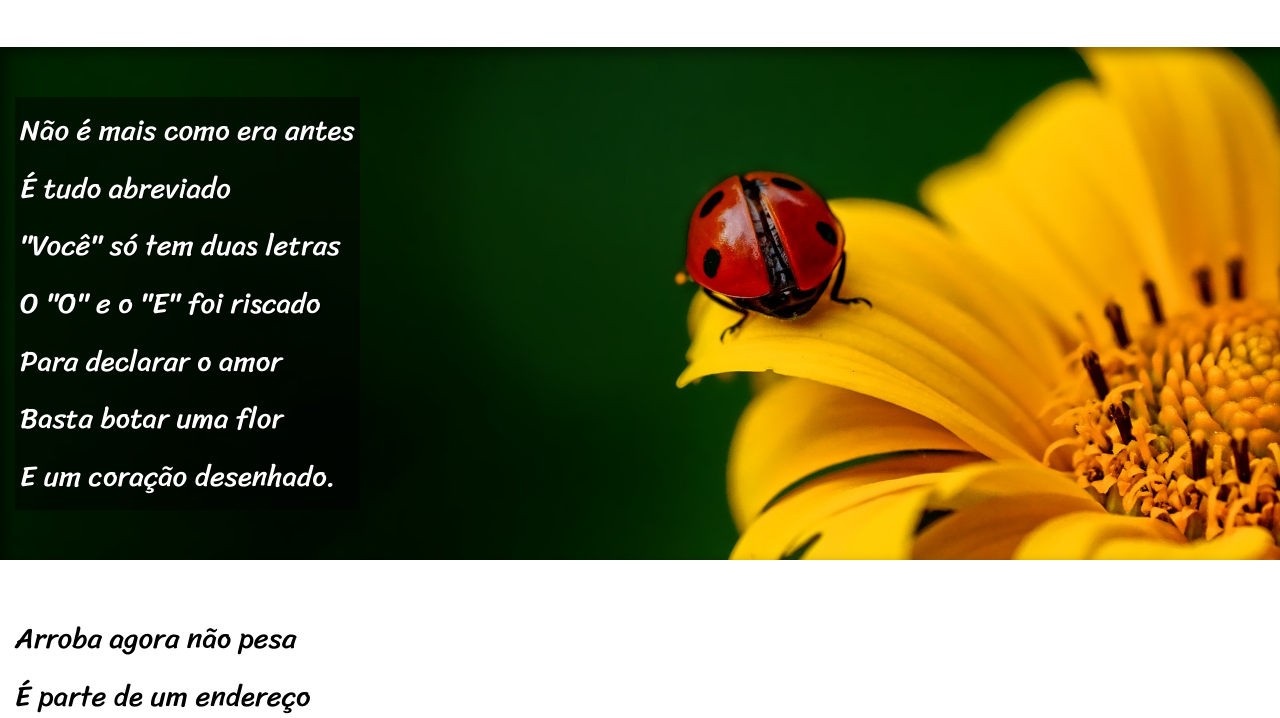
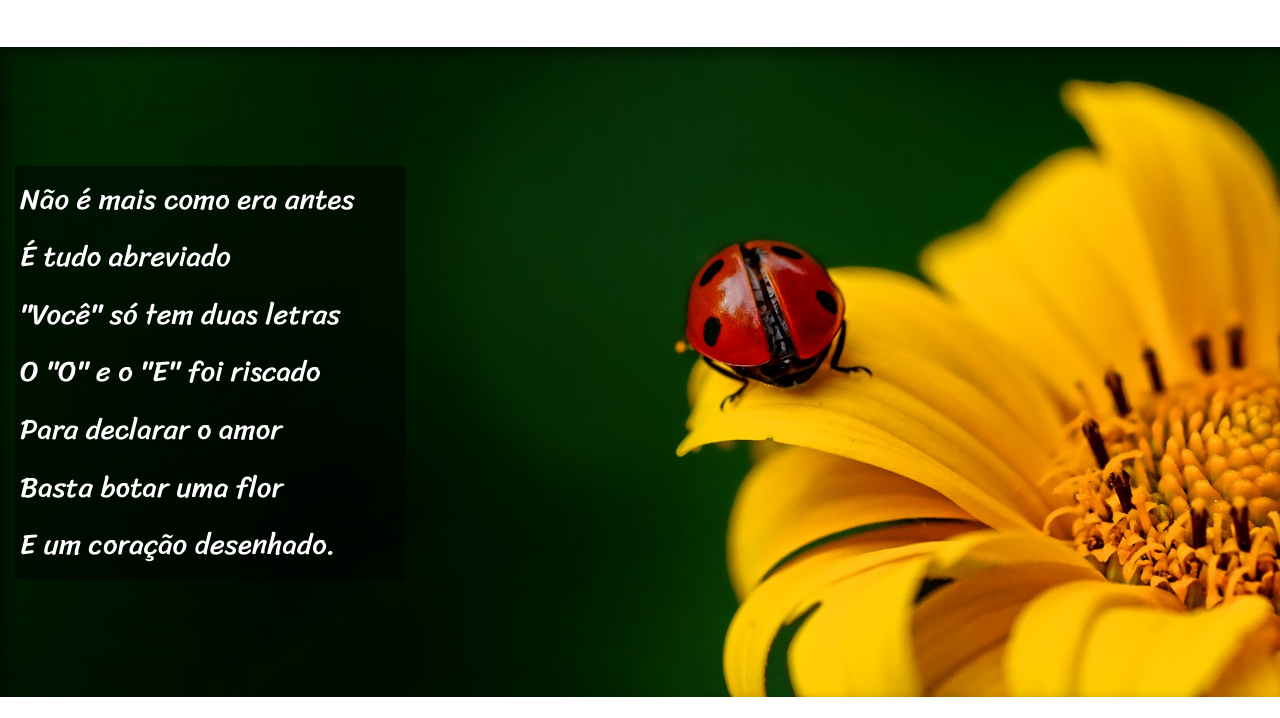
Before and after one commit to SamuelOliveira10/projeto-cordel, a plain HTML site: page index.html in a window 1280 px wide. Shown: the part 722-1440 px from the top of the page. Drawn offline with Linux system fonts and the light colour scheme.

Commit message:
ultima correção de estilos

```diff
--- a/estilo/style.css
+++ b/estilo/style.css
@@ -49,6 +49,10 @@ section > p {
 
 section.imagem {
     box-shadow: inset 6px 6px 13px 0px rgba(0, 0 ,0, 0.473);
+    height: 650px;
+    display: flex;
+    flex-direction: column;
+    justify-content: center;
 }
 
 section.imagem > p {
@@ -57,6 +61,7 @@ section.imagem > p {
     display: inline-block;
     padding: 5px;
     color: white;
+    width: 380px;
 }
 
 section.imagem#img1 {
--- a/index.html
+++ b/index.html
@@ -141,7 +141,7 @@
     </section>
 
     <footer>
-        <p>Site criado por <a href="https://samueloliveira10.github.io/samuel/" target="_blank">Samuel Oliveira</a> para a <a href="#">MasterCode</a></p>
+        <p>Site criado por <a href="https://www.instagram.com/samueloliver_08/" target="_blank">Samuel Oliveira</a> para a <a href="#">MasterCode</a></p>
     </footer>
 </body>
 </html>
```
